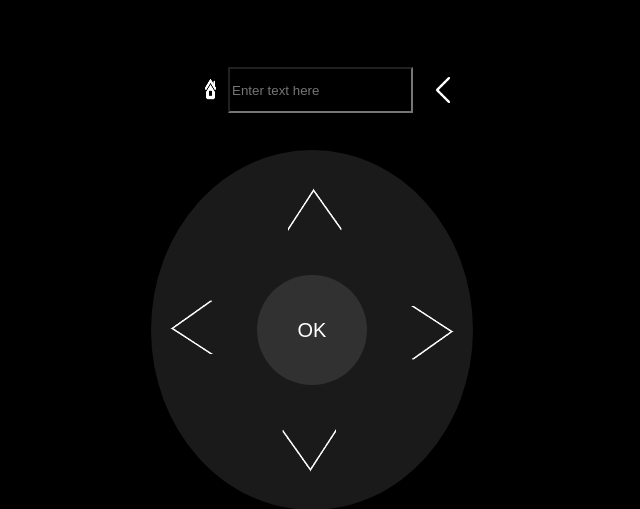
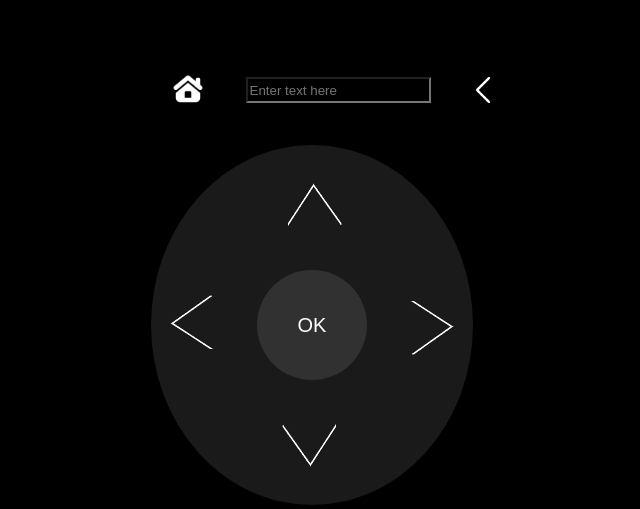
Before and after one commit to A13ccc/Kodi-Remote, a Flask app: page / in a window 1280 px wide. Shown: the top 509 px of the page, without its empty margins (307-947 px from the left). Run offline with Flask 3, Linux system fonts and the light colour scheme.

Commit message:
Commit from macbook

```diff
--- a/static/css/style.css
+++ b/static/css/style.css
@@ -25,15 +25,14 @@
     display: flex;
     justify-content: space-between; /* Changed to space-between to properly space home and back buttons */
     align-items: center;
-    padding: 10px 0;
 }
 
 #home {
     background: transparent;
     border: none;
-    padding: 10px;
-    width: 50px;
-    height: 50px;
+    width: 70px;
+    height: 70px;
+    margin-left: -40px;
 }
 
 #home img {
@@ -45,37 +44,19 @@
     background-color: rgba(255, 255, 255, 0.1);
 }
 
-#keyboard-button {
-    background: transparent;
-    background-color: transparent;
-    display: flex;
-    justify-content: center;
-    border: none;
-    padding: 10px;
-    width: 50px;
-    height: 50px;
-    margin-top: 2%;
-    margin-right: 60%;
-}
-
-#keyboard-button img {
-    background: transparent;
-    width: 100%;
-    height: 100%;
-}
-
-#keyboard-button:active {
-    /* Ensure no visibility or display changes */
-    background-color: rgba(255, 255, 255, 0.1); /* Optional: Add a slight background color on press */
-    ;
-}
-
 #text-input {
     background-color: transparent;
     color: white;
     outline-color: transparent;
-    height: 40px;
+    height: 20px;
 }
+
+#back {
+    background: transparent;
+    border: none;
+    margin-right: -40px;
+}
+
 
 .power-button {
     background: transparent;
```
